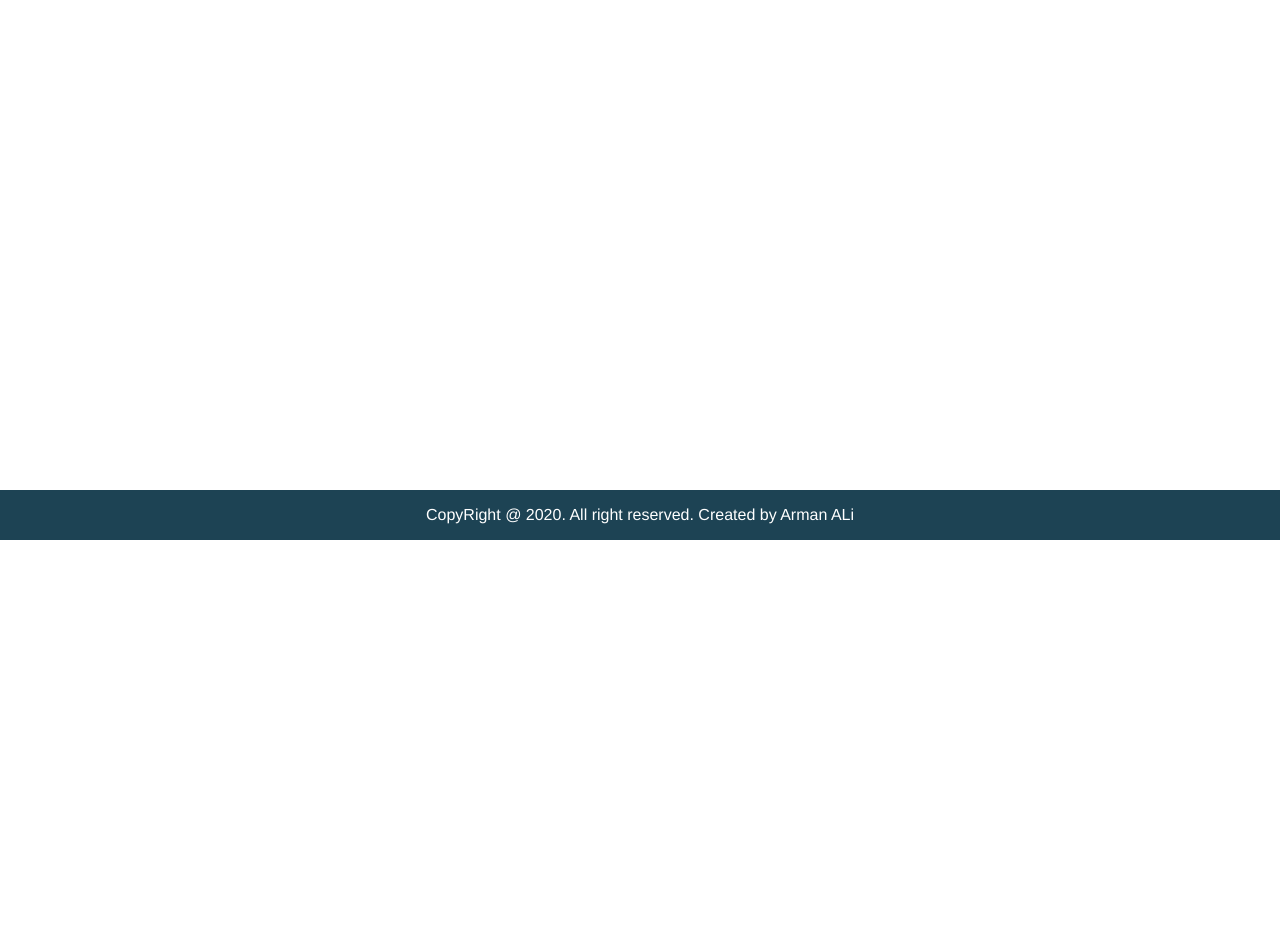
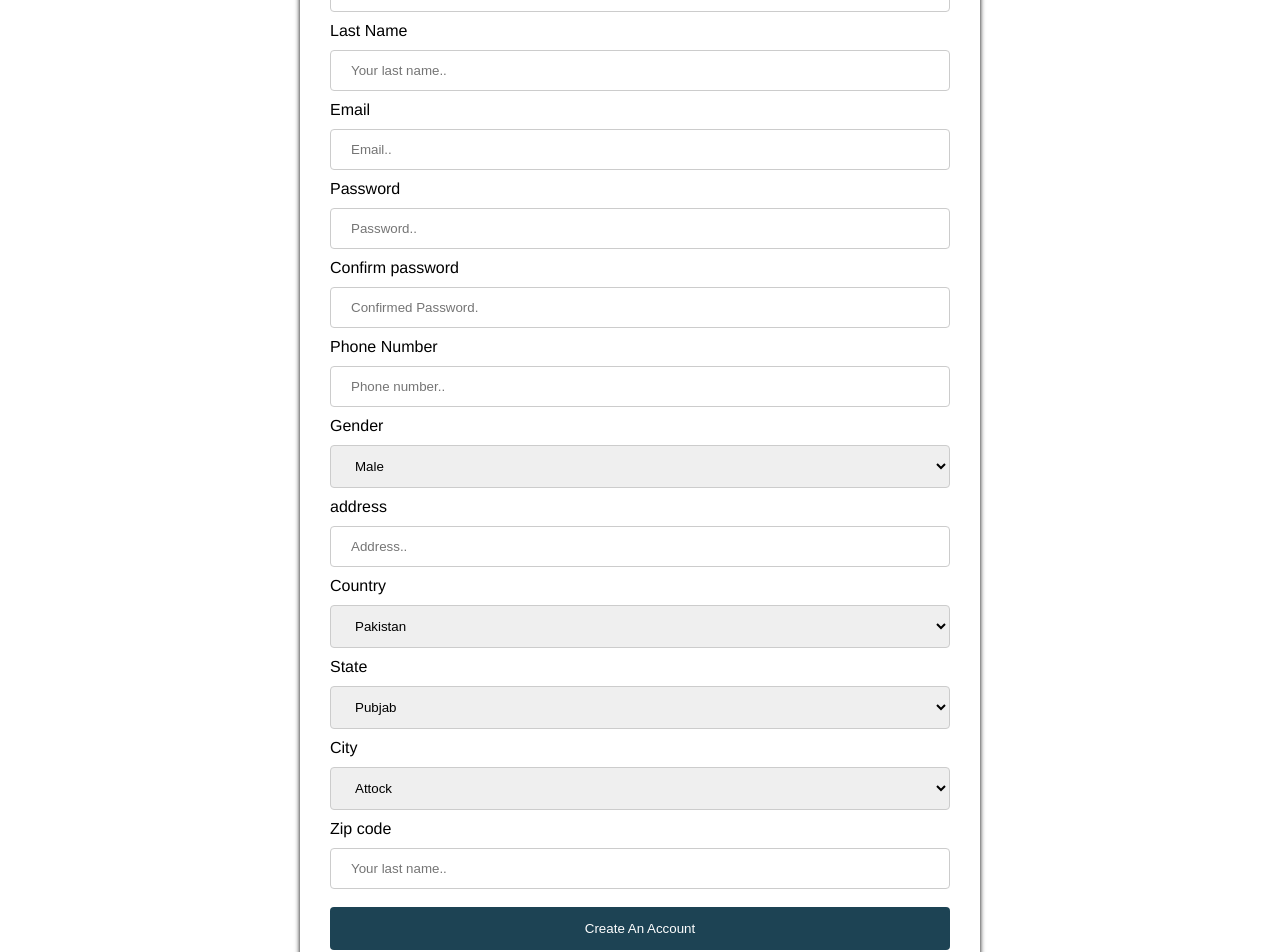
Before and after one commit to Arman-Arzoo/TailorApp-FYP, a React (Create React App) app in the folder tailor-frontend/: page /signup in a window 1280 px wide. Shown: the part 260-1212 px from the top of the page. Before the commit the page ends 800 px from the top, so only its background shows below. Built offline with nearby package versions, Linux system fonts and the light colour scheme.

Commit message:
create a signin and signup page for react app

```diff
--- a/tailor-frontend/src/App.css
+++ b/tailor-frontend/src/App.css
@@ -44,6 +44,7 @@ body{
   align-items: center;
   height: 7rem;
   padding-left: 5rem;
+  box-shadow: 0 0 10px gray;
 
 }
 
@@ -296,15 +297,54 @@ text-shadow: 3px 4px 6px #def, 0 0 0 #000, 1px 4px 6px #def;
 
 
 
+  /* Form @SignUp Page Start */
+
+  .form-container{
+    display: flex;
+    /* justify-content: center; */
+    background-color: white;
+    padding: 3rem;
+    margin: 3.5rem 30rem;
+    box-shadow: 0 0 5px;
+
+  }
+
+  @media (max-width:900px){
+    .form-container{
+      margin: 30px;
+    }
+
+  }
 
 
-.form-container{
-  display: flex;
-  justify-content: center;
-  background-color: lightblue;
-  margin: 2rem 40rem;
-}
+  .form-container input[type=text],input[type=password],select {
+    width: 100%;
+    padding: 12px 20px;
+    margin: 10px 0;
+    /* display: inline-block; */
+    border: 1px solid #ccc;
+    border-radius: 4px;
+    box-sizing: border-box;
 
-input{
-  width: 100%;
-}
+  }
+
+  .form-container h2{
+    color:  #1d4354;
+  }
+
+  .form-container input[type=submit] {
+    width: 100%;
+    background-color:  #1d4354;
+    color: white;
+    padding: 14px 20px;
+    margin: 8px 0;
+    border: none;
+    border-radius: 4px;
+    cursor: pointer;
+  }
+
+  .form-container input[type=submit]:hover {
+    background-color: #45a049;
+  }
+
+   /* Form @SignUp Page Start */
--- a/tailor-frontend/src/App.js
+++ b/tailor-frontend/src/App.js
@@ -4,6 +4,7 @@ import {Header} from './components/Header';
 import {Footer} from './components/Footer'
 import {HomeScreen} from './components/Home/HomeScreen';
 import { SignUp } from './components/SignUp/SignUp';
+import {SignIn} from './components/SignIn/SignIn';
 
 function App() {
   return (
@@ -14,6 +15,7 @@ function App() {
       <main className="main">
         <Route path="/" exact component={HomeScreen}></Route>
         <Route path="/signup"  component={SignUp}></Route>
+        <Route path='/signin' component={SignIn}></Route>
 
 
 
--- a/tailor-frontend/src/components/Header.js
+++ b/tailor-frontend/src/components/Header.js
@@ -10,8 +10,8 @@ export const Header = () => {
              <Link to="/">Tailor App</Link>
              </div>
              <div className="header-menu">
-             <Link to="/signup">Sign Up</Link>
-             <Link to="/singIn">Sign In</Link>
+             <Link to = "/signup">Sign Up</Link>
+             <Link to = "/signin">Sign In</Link>
              </div>
 
 
--- /dev/null
+++ b/tailor-frontend/src/components/SignIn/SignIn.js
@@ -0,0 +1,18 @@
+import React from "react";
+
+export const SignIn = () => {
+  return (
+    <div className="form-container">
+      <form>
+          <h2 className="text-center">LOG IN</h2>
+        <label htmlFor="Email">Email</label>
+        <input type="text" name="Email" placeholder="Email.." />
+
+        <label htmlFor="password">Password</label>
+        <input type="password" name="password" placeholder="Password.." />
+
+        <input type="submit" value="Create An Account" />
+      </form>
+    </div>
+  );
+};
--- a/tailor-frontend/src/components/SignUp/SignUp.js
+++ b/tailor-frontend/src/components/SignUp/SignUp.js
@@ -1,14 +1,64 @@
 import React from "react";
+import { Link } from "react-router-dom";
 // import { Link } from "react-router-dom";
 
 export const SignUp = () => {
   return (
-      <div className="form-container">
+    <div className="form-container">
+      <form>
+        <h2 className="text-center">Create An Account</h2>
+        <label htmlFor="fname">First Name</label>
+        <input type="text" name="firstname" placeholder="Your name.." />
 
-      <form>
-          <input type="text"  placeholder="First Name"></input>
+        <label htmlFor="lname">Last Name</label>
+        <input type="text" name="lastname" placeholder="Your last name.." />
+
+        <label htmlFor="Email">Email</label>
+        <input type="text" name="Email" placeholder="Email.." />
+
+        <label htmlFor="password">Password</label>
+        <input type="password" name="password" placeholder="Password.." />
+
+        <label htmlFor="lname">Confirm password</label>
+        <input
+          type="password"
+          name="confirm password"
+          placeholder="Confirmed Password."
+        />
+
+        <label htmlFor="phone number">Phone Number</label>
+        <input type="text" name="phone number" placeholder="Phone number.." />
+
+        <label htmlFor="gender">Gender</label>
+        <select name="gender">
+          <option value="male">Male</option>
+          <option value="female">Female</option>
+        </select>
+
+        <label htmlFor="address">address</label>
+        <input type="text" name="address" placeholder="Address.." />
+
+        <label htmlFor="country">Country</label>
+        <select name="country">
+          <option value="pakistan">Pakistan</option>
+        </select>
+
+        <label htmlFor="state">State</label>
+        <select name="state">
+          <option value="pubjab">Pubjab</option>
+        </select>
+
+        <label htmlFor="city">City</label>
+        <select name="city">
+          <option value="attock">Attock</option>
+        </select>
+
+        <label htmlFor="zip code">Zip code</label>
+        <input type="text" name="zip code" placeholder="Your last name.." />
+
+        <input type="submit" value="Create An Account" />
+        <Link to="/signin">Already have an account</Link>
       </form>
     </div>
-
   );
 };
```
